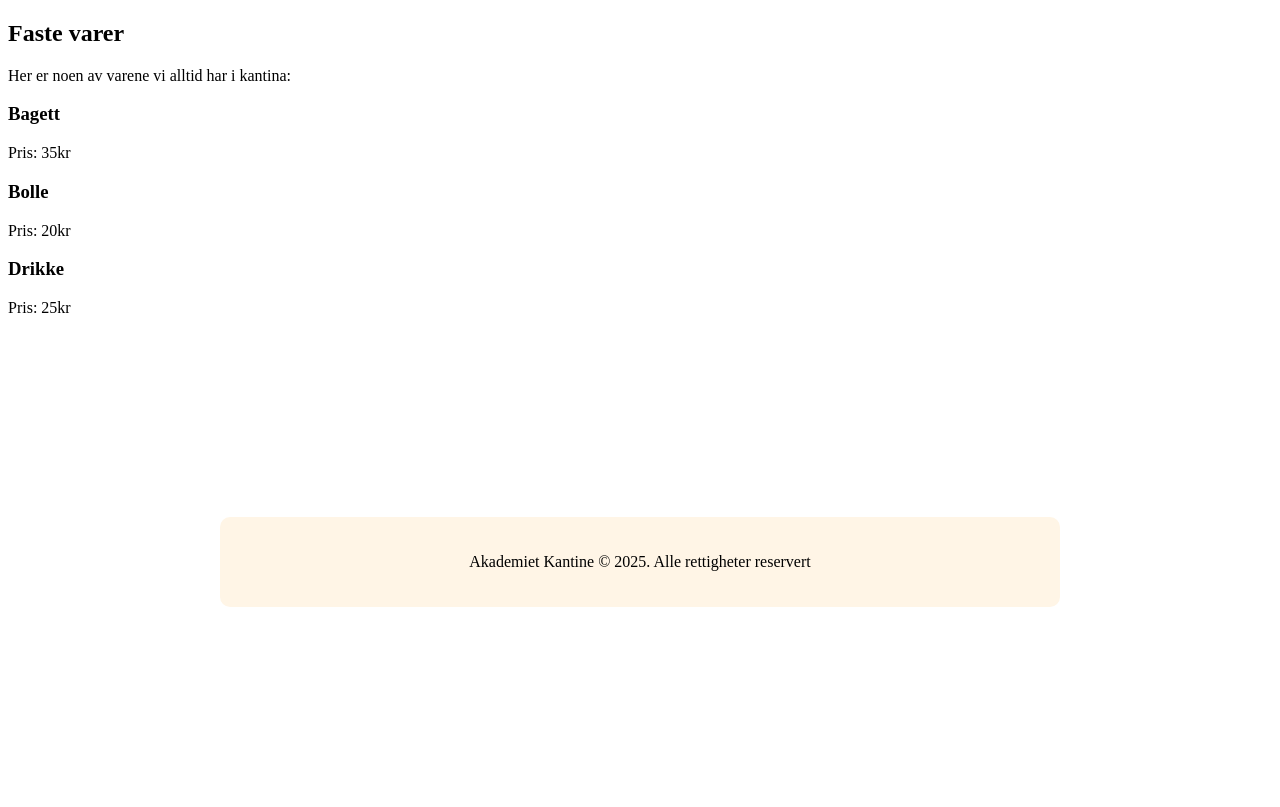
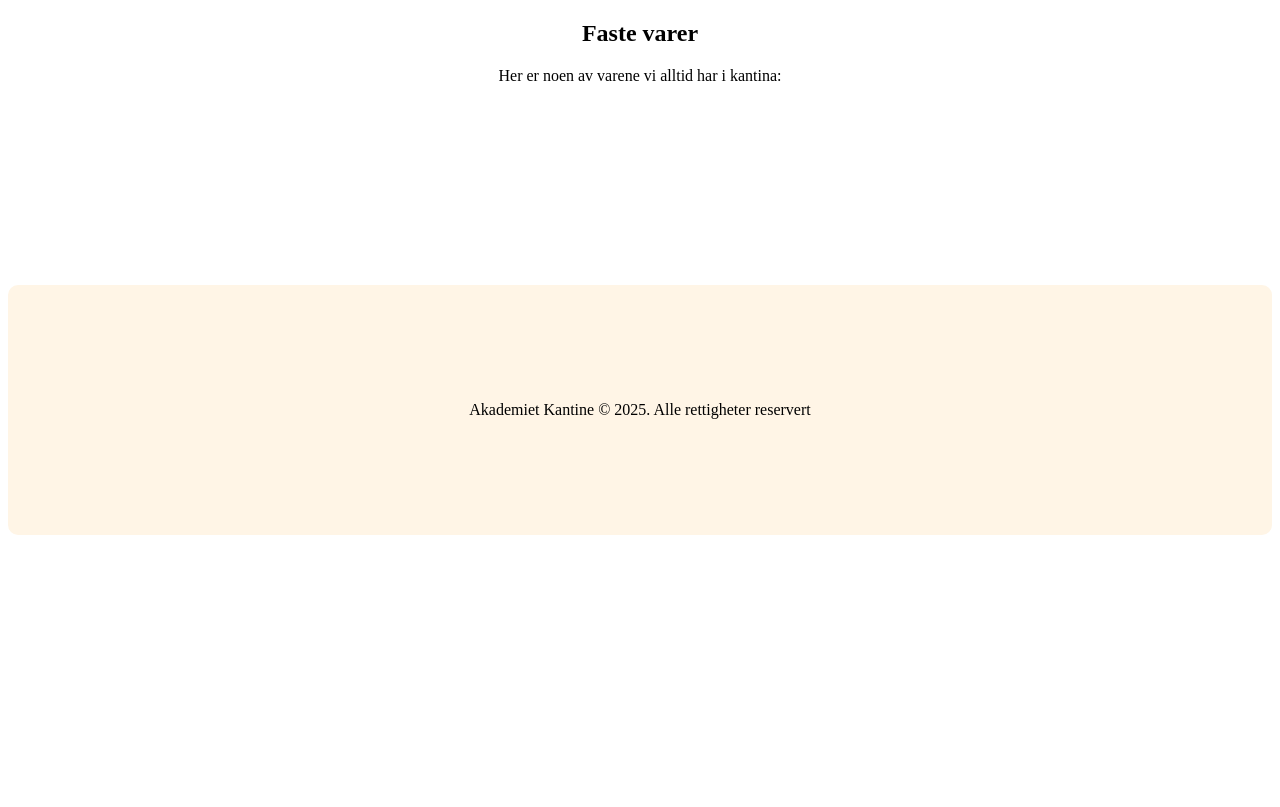
Before and after one commit to mikailtirit/kantinenettside, a Flask app: page /varer in a window 1280 px wide. Shown: the part 112-919 px from the top of the page. After the commit the page ends 647 px from the top, so only its background shows below. Run offline with Flask 3, Linux system fonts and the light colour scheme.

Commit message:
stylet varer siden en del med style.css, varer.html, og base.html

```diff
--- a/app.py
+++ b/app.py
@@ -25,12 +25,12 @@
 
 @app.route("/varer")
 def varer():
-    faste_varer = [
-        {"navn": "Bagett", "pris": "35kr"},
-        {"navn": "Bolle", "pris": "20kr"},
-        {"navn": "Drikke", "pris": "25kr"}
+    varer = [
+        {"navn": "Bagett", "pris": "35kr", "bilde": "bagett.jpg"},
+        {"navn": "Bolle", "pris": "20kr", "bilde": "bolle.jpg"},
+        {"navn": "Drikke", "pris": "25kr", "bilde": "drikke.jpg"}
     ]
-    return render_template("varer.html", faste_varer=faste_varer)
+    return render_template("varer.html", varer=varer)
 
 
 
--- a/static/style.css
+++ b/static/style.css
@@ -40,11 +40,27 @@
 
 .nederstetekst {
     text-align: center;
-    max-width: 800px;
+    max-width: 1330px;
     margin: 200px auto;
-    padding: 20px;
+    padding: 100px;
     background-color: #fff5e6;
     color: black;
     border-radius: 10px;
 
 }
+
+.varer-siden {
+    text-align: center;
+    margin: 20px;
+}
+
+.varer-boks {
+    background-color: rgba(255, 165, 0, 0.2);
+    border-radius: 10px;
+    padding: 15px;
+    width: 150px;
+    margin: 100px;
+    text-align: center;
+    margin-left: 30px;
+    margin-top: 40px;
+}
--- a/templates/varer.html
+++ b/templates/varer.html
@@ -15,7 +15,7 @@
         <p>Her er noen av varene vi alltid har i kantina:</p>
         <div class="varer-listen">
             {% for vare in faste_varer %}
-            <div class="vare-boks">
+            <div class="varer-boks">
                 <h3>{{ vare.navn }}</h3>
                 <p>Pris: {{ vare.pris }}</p>
             </div>
```
